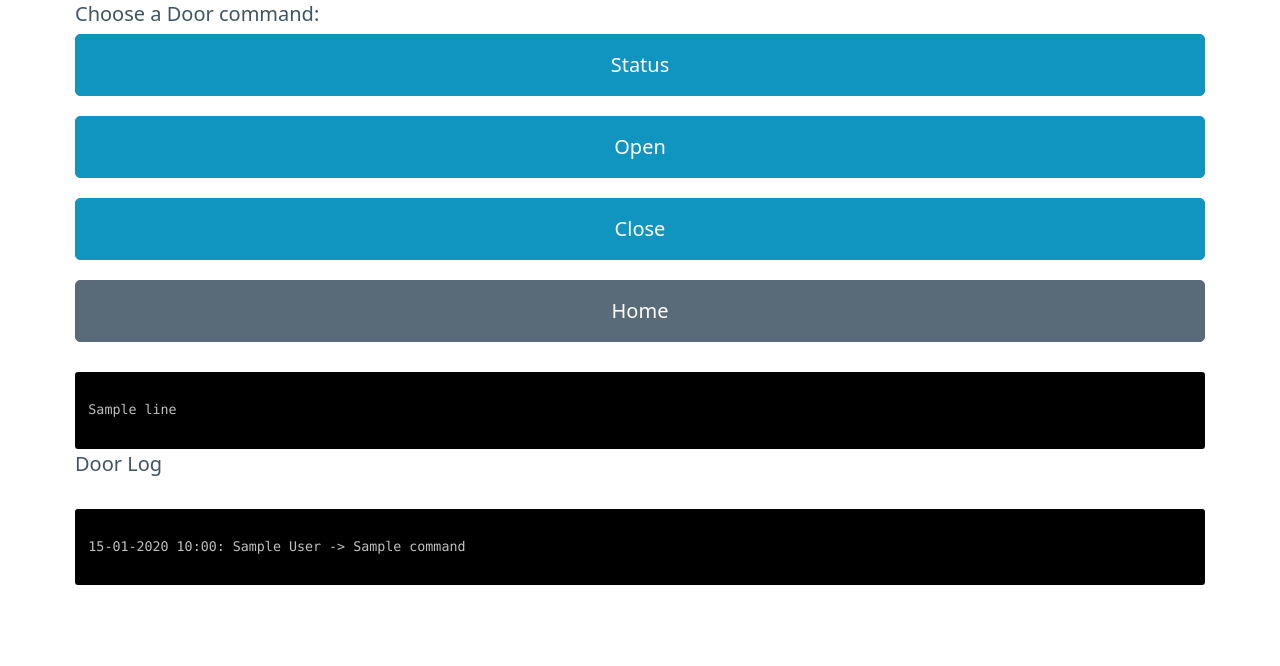
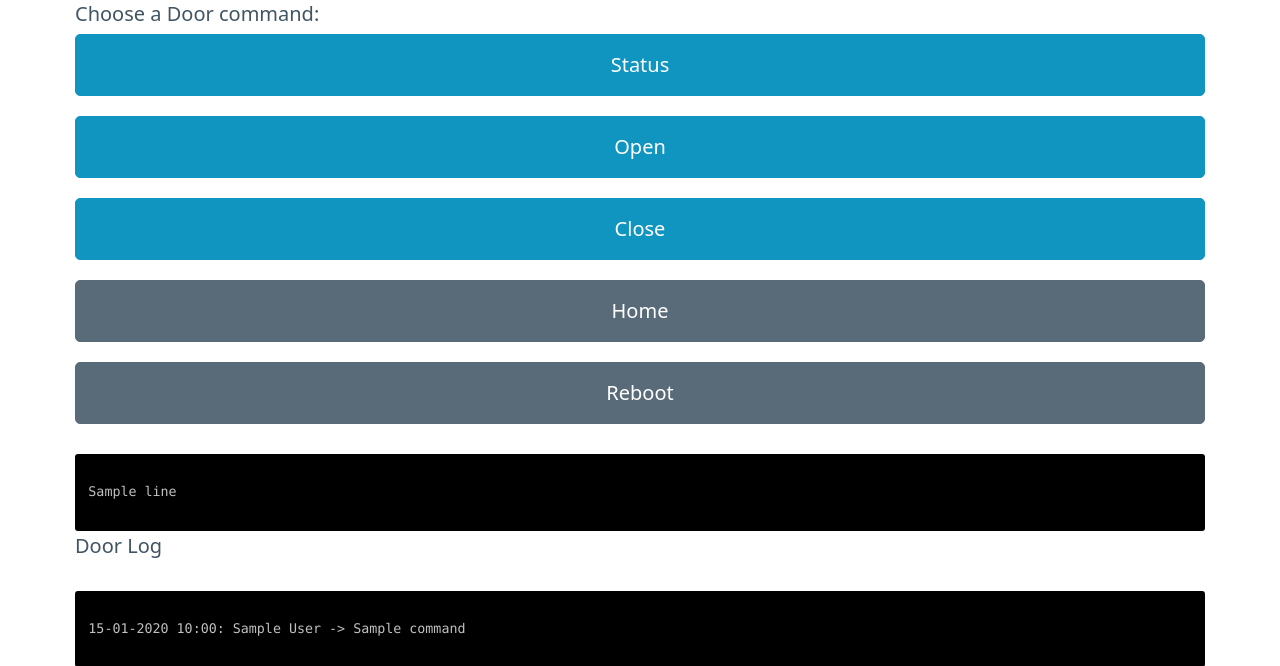
Before and after one commit to LEVITUM-e-V/office, a Django app: template office/core/templates/door.html in a window 1280 px wide. Shown: the part 151-817 px from the top of the page. Before the commit the page ends 736 px from the top, so only its background shows below. Run offline with Django 3.2, Linux system fonts and the light colour scheme; the template is opened without the code that fills it: most values are stand-ins (such as "Sample title", 1, 10 or a date in 2020).

Commit message:
add reboot command

```diff
--- a/office/core/templates/door.html
+++ b/office/core/templates/door.html
@@ -7,6 +7,7 @@
   <button type="submit" name="command" value="open">Open</button>
   <button type="submit" name="command" value="close">Close</button>
   <button type="submit" name="command" class="secondary" value="home">Home</button>
+  <button type="submit" name="command" class="secondary" value="reboot">Reboot</button>
 </form>
 {% if output %}
 <pre>
--- a/office/core/views.py
+++ b/office/core/views.py
@@ -26,7 +26,7 @@ def door(request):
     if request.method == 'POST':
         command = request.POST.get('command', '')
 
-        if command not in ['home', 'open', 'close', 'status']:
+        if command not in ['home', 'open', 'close', 'status', 'reboot']:
             messages.error(request, "unknown command %s" % command)
             return render(request, 'door.html', context)
 
```
